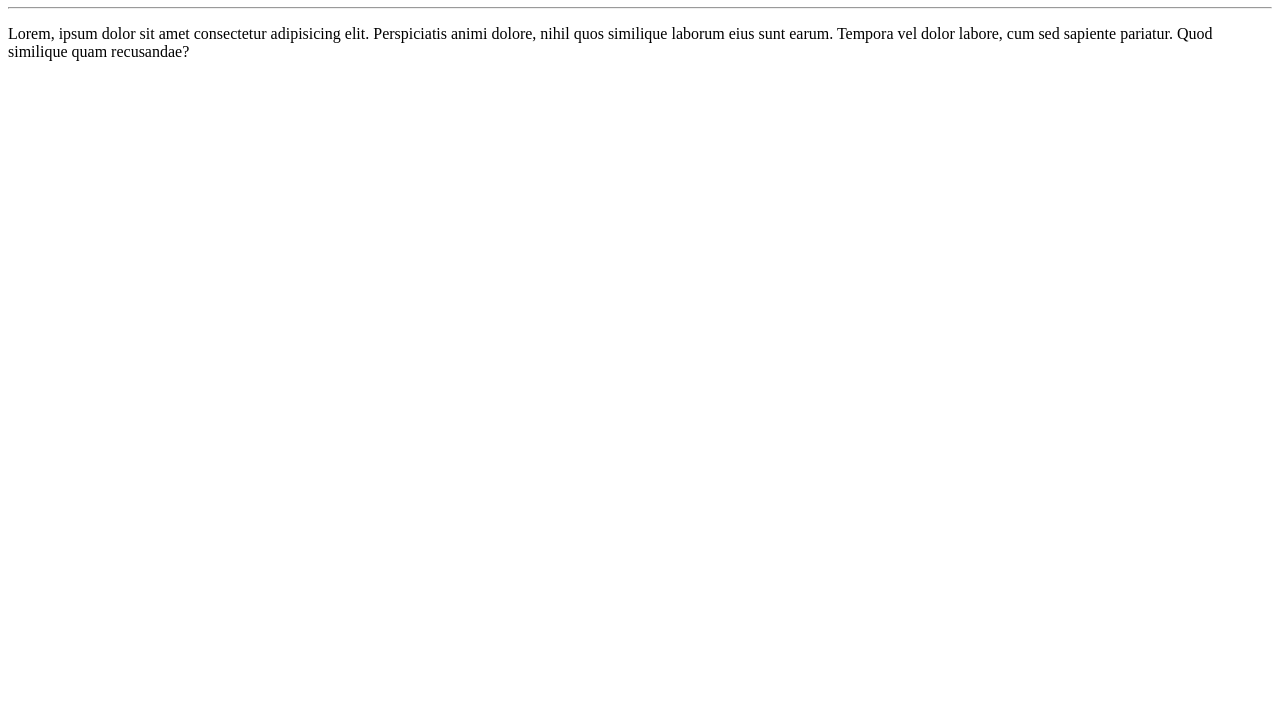
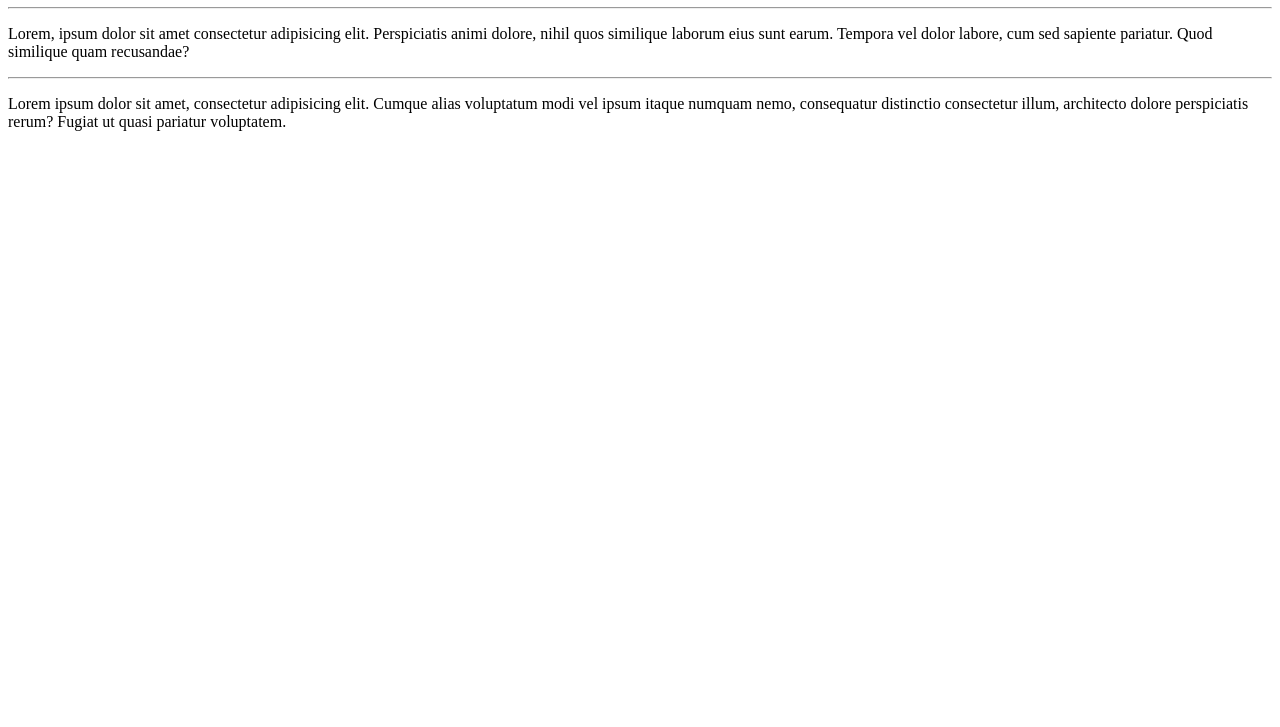
Before and after one commit to edrodcruz/Ola-Mundo, a plain HTML site: page Site_Exemplo/index.html in a window 1280 px wide. Shown: the part 73-800 px from the top of the page. Drawn offline with Linux system fonts and the light colour scheme.

Commit message:
Adiconei um paragrafo

```diff
--- a/Site_Exemplo/index.html
+++ b/Site_Exemplo/index.html
@@ -8,5 +8,7 @@
 <body><h1>Olá, Mundo</h1>
     <hr>
     <p>Lorem, ipsum dolor sit amet consectetur adipisicing elit. Perspiciatis animi dolore, nihil quos similique laborum eius sunt earum. Tempora vel dolor labore, cum sed sapiente pariatur. Quod similique quam recusandae?</p>
+    <hr>
+    <p>Lorem ipsum dolor sit amet, consectetur adipisicing elit. Cumque alias voluptatum modi vel ipsum itaque numquam nemo, consequatur distinctio consectetur illum, architecto dolore perspiciatis rerum? Fugiat ut quasi pariatur voluptatem.</p>
 </body>
 </html>
```
